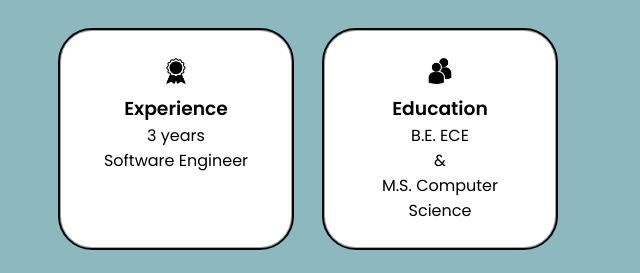
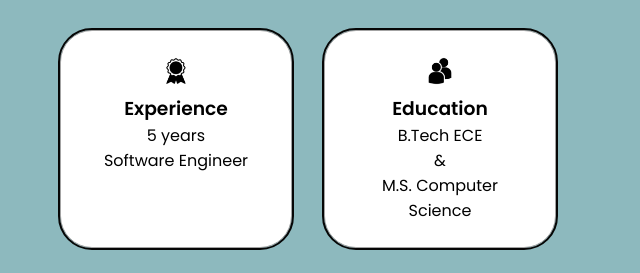
Before and after one commit to SChandana2501/Portfolio, a plain HTML site: page index.html in a window 1280 px wide. Shown: the part 1080-1353 px from the top of the page, 564-1204 px from the left. Drawn offline with nearby package versions, Linux system fonts and the light colour scheme.

Commit message:
update commit

```diff
--- a/index.html
+++ b/index.html
@@ -69,12 +69,12 @@
                     <div class="details-container">
                         <img src="./assets/experience.png" alt="Experience icon" class="icon"/>
                         <h3>Experience</h3>
-                        <p>3 years <br/>Software Engineer</p>
+                        <p>5 years <br/>Software Engineer</p>
                     </div>
                     <div class="details-container">
                         <img src="./assets/education.png" alt="Education icon" class="icon"/>
                         <h3>Education</h3>
-                        <p>B.E. ECE <br/>&<br/>M.S. Computer Science</p>
+                        <p>B.Tech ECE <br/>&<br/>M.S. Computer Science</p>
                     </div>
                 </div>
                 <div class="text-container">
```
Also changed, not shown: 1 other file.
